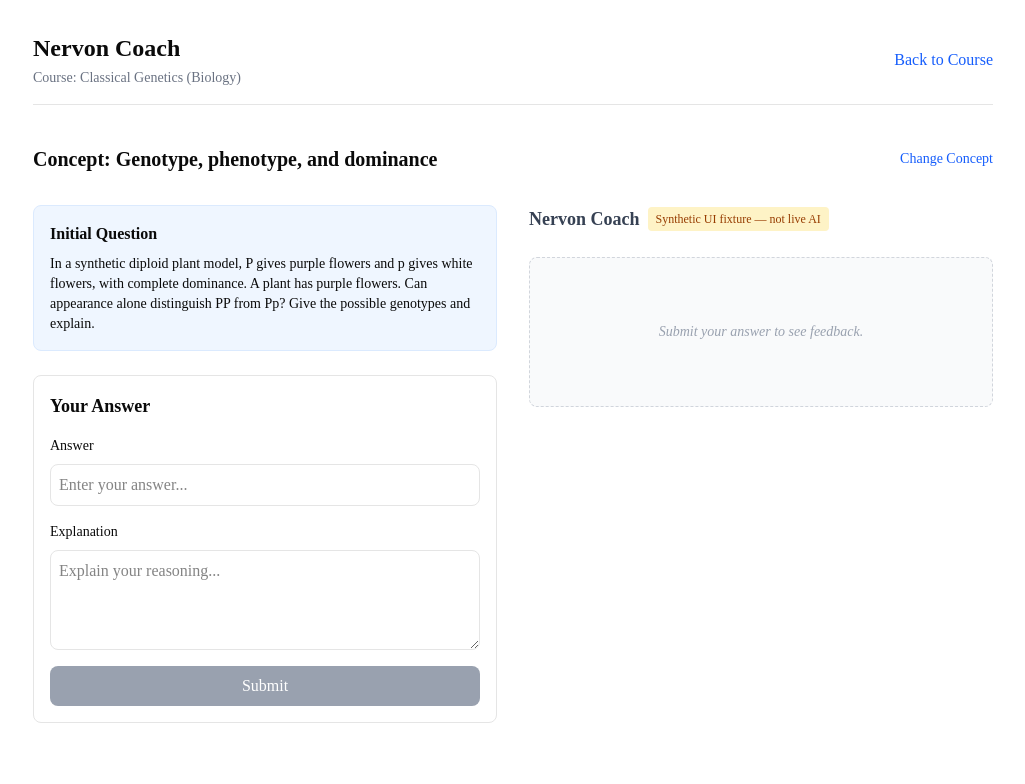
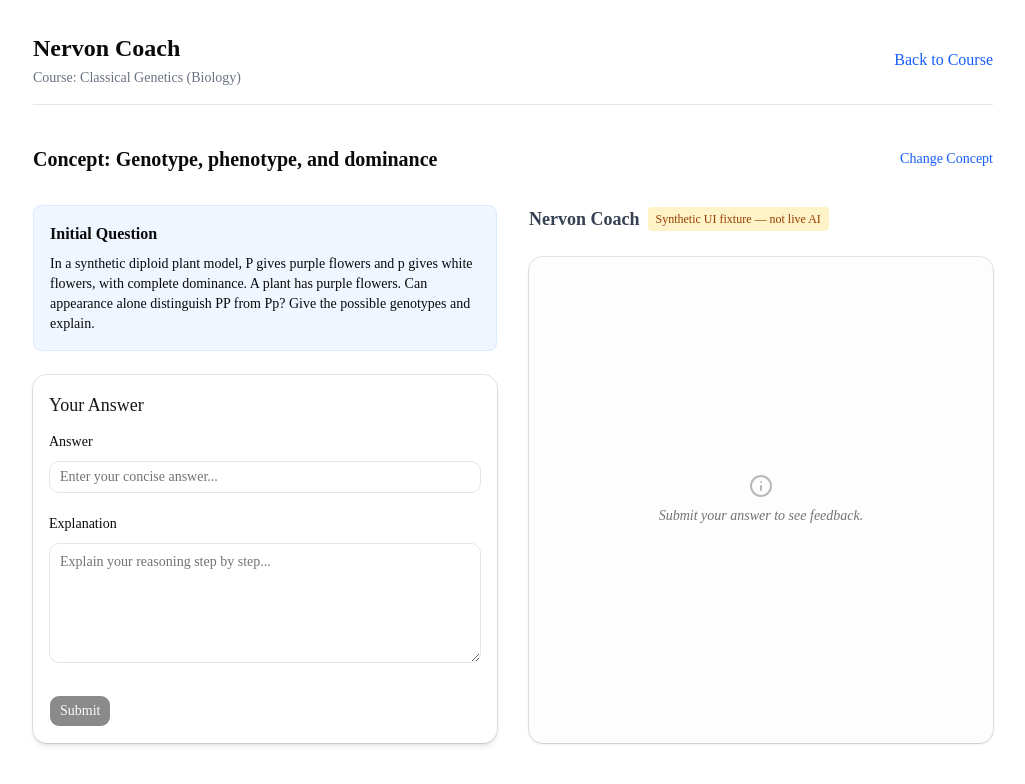
Before and after one commit to cephalic-labs/nervon, a Next.js app: page /learn in a window 1280 px wide. Both pictures are taken after a click on the button 639 px from the left and 230 px from the top of the page. Shown: the top 784 px of the page, without its empty margins (127-1152 px from the left). Built offline with nearby package versions, Linux system fonts and the light colour scheme.

Commit message:
feat(ui): refactor components with shadcn and dynamic course data

```diff
--- a/components/AttemptForm.tsx
+++ b/components/AttemptForm.tsx
@@ -1,6 +1,12 @@
 "use client";
 
 import { useState } from "react";
+import { Button } from "@/components/ui/button";
+import { Input } from "@/components/ui/input";
+import { Textarea } from "@/components/ui/textarea";
+import { Label } from "@/components/ui/label";
+import { Card, CardContent, CardHeader, CardTitle } from "@/components/ui/card";
+import { Loader2 } from "lucide-react";
 
 interface AttemptFormProps {
   onSubmit: (answer: string, explanation: string) => void;
@@ -20,40 +26,47 @@ export default function AttemptForm({ onSubmit, isSubmitting, disabled, buttonTe
   };
 
   return (
-    <form onSubmit={handleSubmit} className="flex flex-col gap-4 p-4 border rounded-md bg-white">
-      <h3 className="font-semibold text-lg">Your Answer</h3>
-      <div className="flex flex-col gap-2">
-        <label htmlFor="answer" className="text-sm font-medium">Answer</label>
-        <input
+    <Card className="shadow-md hover:shadow-lg transition-all duration-300">
+      <CardHeader>
+        <CardTitle className="text-lg text-primary">Your Answer</CardTitle>
+      </CardHeader>
+      <CardContent>
+        <form onSubmit={handleSubmit} className="flex flex-col gap-6">
+          <div className="flex flex-col gap-3">
+            <Label htmlFor="answer">Answer</Label>
+            <Input
               id="answer"
               type="text"
               value={answer}
               onChange={(e) => setAnswer(e.target.value)}
-          className="border p-2 rounded-md disabled:bg-gray-100 disabled:text-gray-500"
-          placeholder="Enter your answer..."
+              placeholder="Enter your concise answer..."
               disabled={disabled || isSubmitting}
               required
+              className="transition-all focus-visible:ring-2 focus-visible:ring-primary/50"
             />
           </div>
-      <div className="flex flex-col gap-2">
-        <label htmlFor="explanation" className="text-sm font-medium">Explanation</label>
-        <textarea
+          <div className="flex flex-col gap-3">
+            <Label htmlFor="explanation">Explanation</Label>
+            <Textarea
               id="explanation"
               value={explanation}
               onChange={(e) => setExplanation(e.target.value)}
-          className="border p-2 rounded-md min-h-[100px] disabled:bg-gray-100 disabled:text-gray-500"
-          placeholder="Explain your reasoning..."
+              placeholder="Explain your reasoning step by step..."
               disabled={disabled || isSubmitting}
               required
+              className="min-h-[120px] transition-all focus-visible:ring-2 focus-visible:ring-primary/50 resize-y"
             />
           </div>
-      <button
+          <Button
             type="submit"
-        className="bg-blue-600 text-white py-2 px-4 rounded-md hover:bg-blue-700 disabled:bg-gray-400 disabled:cursor-not-allowed transition-colors"
             disabled={disabled || isSubmitting || !answer.trim() || !explanation.trim()}
+            className="w-full sm:w-auto self-start mt-2"
           >
+            {isSubmitting && <Loader2 className="mr-2 h-4 w-4 animate-spin" />}
             {isSubmitting ? "Submitting..." : buttonText}
-      </button>
+          </Button>
         </form>
+      </CardContent>
+    </Card>
   );
 }
--- a/components/EducatorSummary.tsx
+++ b/components/EducatorSummary.tsx
@@ -1,28 +1,58 @@
-export default function EducatorSummary() {
+import type { PublicCourse } from "@/lib/contracts";
+import { Card, CardContent, CardHeader, CardTitle, CardDescription } from "@/components/ui/card";
+import { Users2, Activity } from "lucide-react";
+
+export default function EducatorSummary({ course }: { course: PublicCourse }) {
   return (
-    <div className="flex flex-col gap-4">
-      <div className="border p-4 rounded-md bg-white shadow-sm">
-        <h3 className="font-semibold text-lg mb-2 flex items-center gap-2">
-          Cohort Summary
-          <span className="text-xs px-2 py-1 bg-amber-100 text-amber-800 rounded">Synthetic Data - Pending Review</span>
-        </h3>
-        <p className="text-sm text-gray-600 mb-4">Synthetic cohort data based on recent performance (not real student data).</p>
-        <ul className="list-disc pl-5 text-sm flex flex-col gap-1 text-gray-500 italic">
-          <li><strong>Mendelian inheritance:</strong> No aggregate data yet.</li>
-          <li><strong>Polygenic traits:</strong> No aggregate data yet.</li>
-        </ul>
-      </div>
+    <div className="grid grid-cols-1 md:grid-cols-2 gap-8 items-start">
+      <Card className="shadow-md border-slate-200">
+        <CardHeader className="bg-slate-50/50 border-b pb-4">
+          <CardTitle className="flex items-center justify-between text-lg">
+            <span className="flex items-center gap-2">
+              <Users2 className="h-5 w-5 text-indigo-600" />
+              Cohort Summary
+            </span>
+            <span className="text-xs px-2 py-0.5 bg-amber-100 text-amber-800 rounded-full font-medium tracking-wide">
+              Pending Review
+            </span>
+          </CardTitle>
+          <CardDescription>
+            Synthetic cohort data based on recent performance (not real student data).
+          </CardDescription>
+        </CardHeader>
+        <CardContent className="pt-6">
+          <ul className="flex flex-col gap-4">
+            {course.concepts.map((concept) => (
+              <li key={concept.id} className="flex flex-col gap-1 pb-4 border-b last:border-0 last:pb-0">
+                <strong className="text-sm text-slate-800">{concept.title}</strong>
+                <span className="text-sm text-slate-500 italic">No aggregate data yet.</span>
+              </li>
+            ))}
+          </ul>
+        </CardContent>
+      </Card>
 
-      <div className="border p-4 rounded-md bg-white shadow-sm">
-        <h3 className="font-semibold text-lg mb-2 flex items-center gap-2">
-          Live Demo Session
-          <span className="text-xs px-2 py-1 bg-amber-100 text-amber-800 rounded">Pending Review</span>
-        </h3>
-        <p className="text-sm text-gray-600 mb-2">Real-time synthetic student progress will appear here.</p>
-        <div className="p-3 bg-gray-50 border rounded text-sm text-gray-500 italic">
-          No current session active. Waiting for student attempt...
-        </div>
-      </div>
+      <Card className="shadow-md border-slate-200">
+        <CardHeader className="bg-slate-50/50 border-b pb-4">
+          <CardTitle className="flex items-center justify-between text-lg">
+            <span className="flex items-center gap-2">
+              <Activity className="h-5 w-5 text-green-600" />
+              Live Demo Session
+            </span>
+            <span className="text-xs px-2 py-0.5 bg-amber-100 text-amber-800 rounded-full font-medium tracking-wide">
+              Pending Review
+            </span>
+          </CardTitle>
+          <CardDescription>
+            Real-time synthetic student progress will appear here.
+          </CardDescription>
+        </CardHeader>
+        <CardContent className="pt-6">
+          <div className="p-4 bg-slate-50 border border-dashed rounded-lg text-sm text-slate-500 italic flex items-center justify-center min-h-[150px]">
+            No current session active. Waiting for student attempt...
+          </div>
+        </CardContent>
+      </Card>
     </div>
   );
 }
--- a/components/FeedbackPanel.tsx
+++ b/components/FeedbackPanel.tsx
@@ -1,4 +1,6 @@
 import type { AnalyzeResponse } from "@/lib/contracts";
+import { Card, CardContent, CardHeader, CardTitle } from "@/components/ui/card";
+import { Loader2, Info, BookOpen } from "lucide-react";
 
 interface FeedbackPanelProps {
   isLoading: boolean;
@@ -8,47 +10,63 @@ interface FeedbackPanelProps {
 export default function FeedbackPanel({ isLoading, response }: FeedbackPanelProps) {
   if (isLoading) {
     return (
-      <div className="p-4 border rounded-md bg-slate-50 flex items-center justify-center min-h-[150px]">
-        <div className="flex flex-col items-center gap-2">
-          <div className="animate-spin rounded-full h-8 w-8 border-b-2 border-blue-600"></div>
-          <span className="text-sm text-gray-500">Analyzing your reasoning...</span>
+      <Card className="shadow-md h-full min-h-[250px] flex items-center justify-center border-dashed">
+        <div className="flex flex-col items-center gap-4 text-muted-foreground">
+          <Loader2 className="animate-spin h-10 w-10 text-primary" />
+          <span className="text-sm font-medium tracking-wide">Analyzing your reasoning...</span>
         </div>
-      </div>
+      </Card>
     );
   }
 
   if (!response) {
     return (
-      <div className="p-4 border border-dashed border-gray-300 rounded-md bg-gray-50 flex items-center justify-center min-h-[150px] text-gray-400 text-sm italic">
-        Submit your answer to see feedback.
+      <Card className="shadow-sm h-full min-h-[250px] flex items-center justify-center border-dashed bg-muted/20">
+        <div className="text-muted-foreground text-sm italic flex flex-col items-center gap-2">
+          <Info className="h-6 w-6 opacity-50" />
+          <span>Submit your answer to see feedback.</span>
         </div>
+      </Card>
     );
   }
 
   const { diagnosis, feedback } = response;
 
   return (
-    <div className="p-4 border rounded-md bg-slate-50 flex flex-col gap-4">
-      <h3 className="font-semibold text-lg text-blue-800">Feedback</h3>
-
-      <div className="p-3 bg-white border rounded text-sm flex flex-col gap-2">
-        <p><strong>Hypothesis:</strong> {diagnosis.label}</p>
-        <p className="text-gray-700 italic border-l-2 pl-2">&quot;{diagnosis.evidence}&quot;</p>
-        <div className="text-xs text-gray-500 flex items-center gap-1 mt-1">
-          <span className="bg-gray-200 px-1.5 py-0.5 rounded">Provider: {diagnosis.decisionProvider}</span>
+    <Card className="shadow-lg border-primary/20 h-full">
+      <CardHeader className="bg-primary/5 pb-4 border-b">
+        <CardTitle className="text-xl text-primary flex items-center gap-2">
+          Nervon Coach
+          <span className="text-xs px-2 py-0.5 bg-amber-100 text-amber-800 rounded-full font-medium tracking-wide">
+            Synthetic UI fixture
+          </span>
+        </CardTitle>
+      </CardHeader>
+      <CardContent className="pt-6 flex flex-col gap-6">
+        <div className="p-4 bg-muted/30 rounded-lg border flex flex-col gap-3">
+          <div className="flex justify-between items-start gap-4">
+            <p className="font-semibold text-sm">Hypothesis: <span className="font-normal">{diagnosis.label}</span></p>
+            <span className="text-[10px] uppercase tracking-wider font-semibold text-muted-foreground bg-muted px-2 py-1 rounded">
+              Provider: {diagnosis.decisionProvider}
+            </span>
           </div>
+          <p className="text-muted-foreground text-sm italic border-l-2 border-primary/40 pl-3 py-1">
+            &quot;{diagnosis.evidence}&quot;
+          </p>
         </div>
 
         {feedback && (
-        <div className="text-sm bg-blue-50/50 p-3 rounded border border-blue-100">
-          <p><strong>Feedback:</strong> {feedback.text}</p>
+          <div className="text-sm bg-blue-50/50 p-4 rounded-lg border border-blue-100 shadow-inner">
+            <p className="leading-relaxed"><strong className="text-blue-900">Feedback:</strong> {feedback.text}</p>
             {feedback.sourceIds && feedback.sourceIds.length > 0 && (
-            <p className="mt-2 text-xs text-gray-500">
-              Source Attribution: {feedback.sourceIds.join(", ")}
-            </p>
+              <div className="mt-3 flex items-center gap-1.5 text-xs text-blue-700 bg-blue-100/50 w-fit px-2 py-1 rounded">
+                <BookOpen className="h-3.5 w-3.5" />
+                <span className="font-medium">Source Attribution: {feedback.sourceIds.join(", ")}</span>
+              </div>
             )}
           </div>
         )}
-    </div>
+      </CardContent>
+    </Card>
   );
 }
```
Lines whose indentation alone changed are shown as unchanged.
